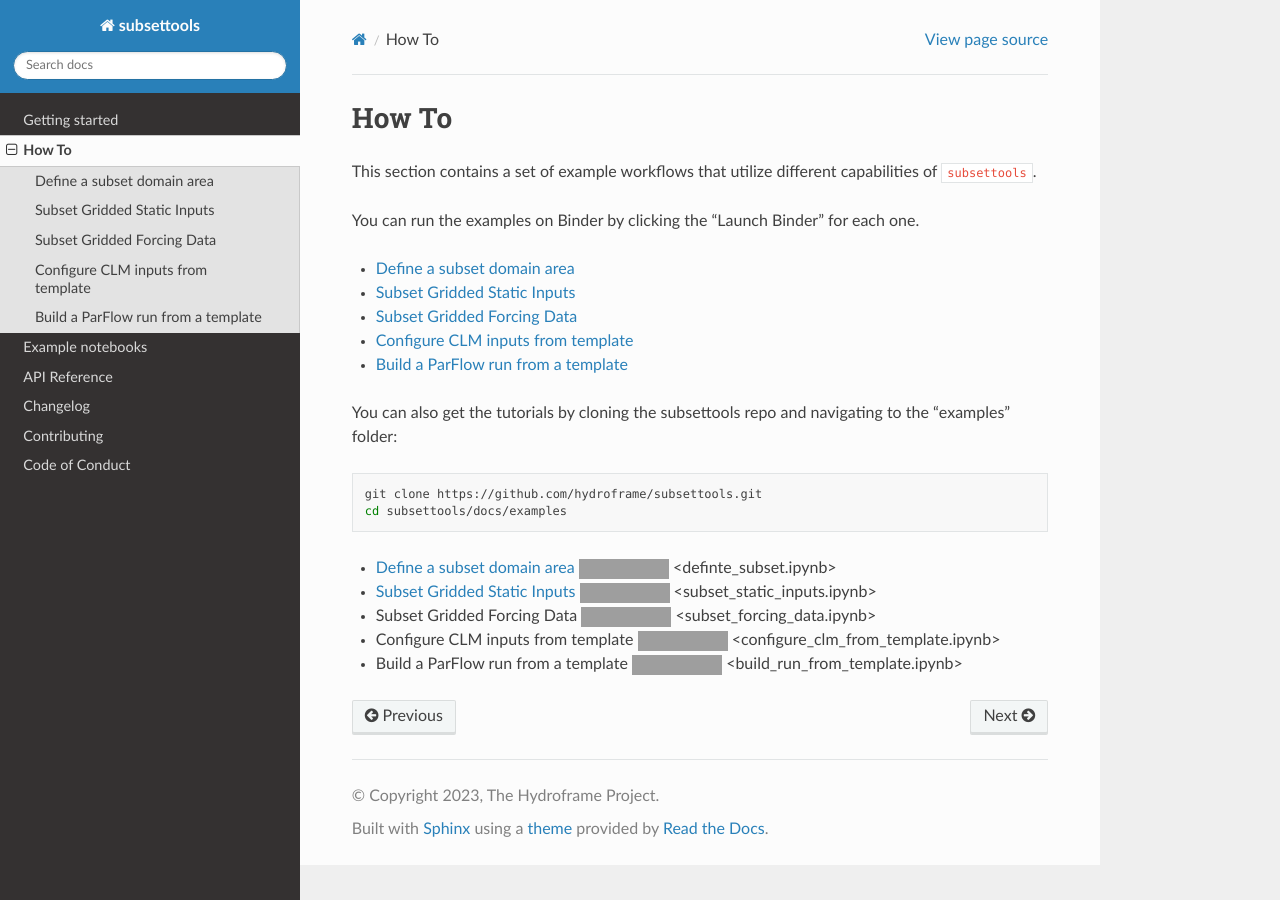
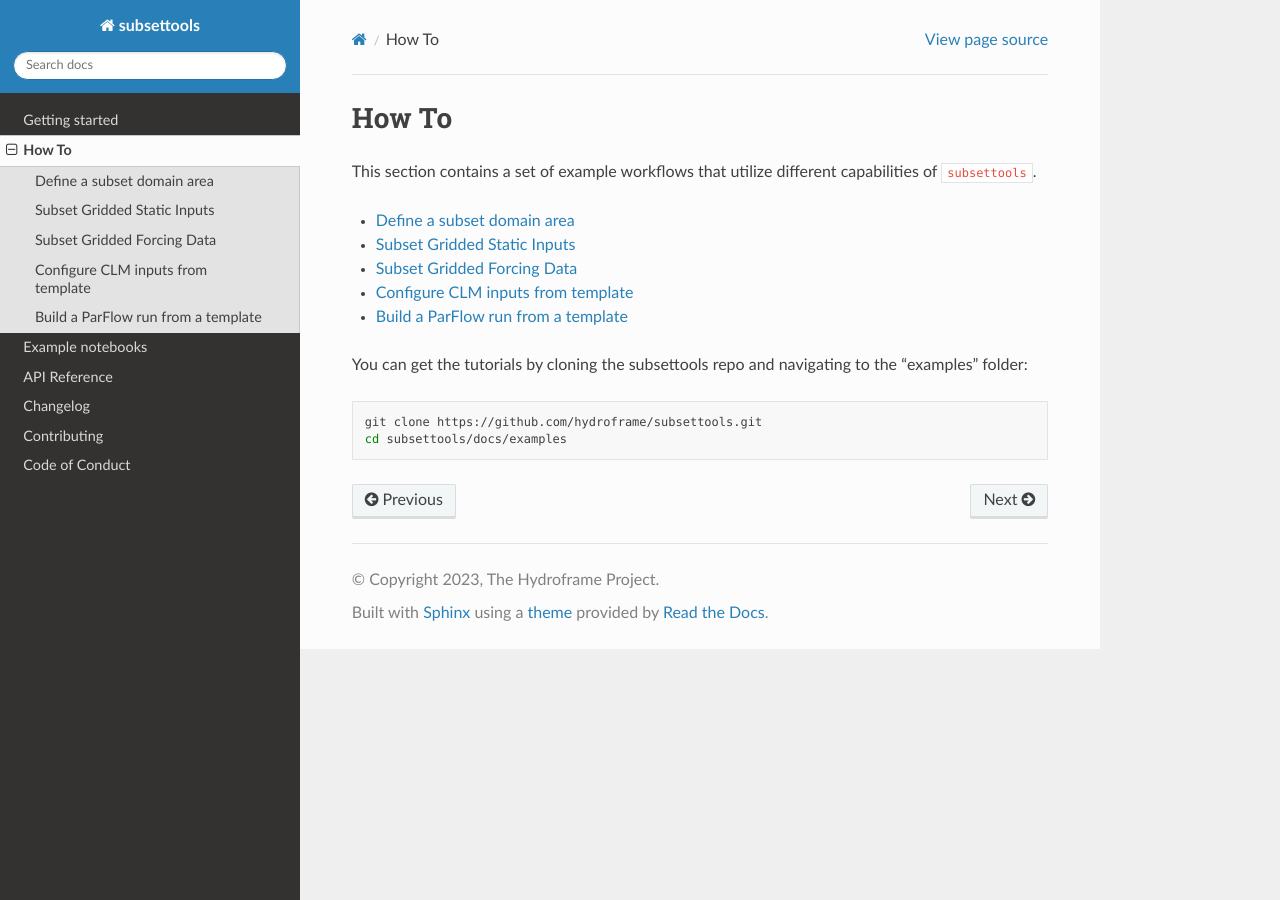
Before and after one commit to hydroframe/subsettools, a Sphinx documentation site: the page built from docs/examples/index.md, in a window 1280 px wide. Built offline with Sphinx 7.4.7 and the Read the Docs theme 2.0.0, drawn with Linux system fonts in a browser that asks for light colours; grey boxes are pictures that could not be loaded.

Commit message:
edit docs

````diff
--- a/docs/examples/index.md
+++ b/docs/examples/index.md
@@ -1,8 +1,6 @@
 # How To
 
 This section contains a set of example workflows that utilize different capabilities of `subsettools`.
-
-You can run the examples on Binder by clicking the "Launch Binder" for each one.
 
 ```{toctree}
 :maxdepth: 1
@@ -13,15 +11,9 @@ configure_clm_from_template.ipynb
 build_run_from_template.ipynb
 ```
 
-You can also get the tutorials by cloning the subsettools repo and navigating to the "examples" folder:
+You can get the tutorials by cloning the subsettools repo and navigating to the "examples" folder:
 
 ```bash
 git clone https://github.com/hydroframe/subsettools.git
 cd subsettools/docs/examples
 ```
-
-- [Define a subset domain area](https://hydroframesubsettools.readthedocs.io/en/latest/examples/definte_subset.html)  [![Binder](https://mybinder.org/badge_logo.svg)](https://mybinder.org/v2/gh/hydroframe/subsettools-binder/HEAD?labpath=subsettools%2Fdefinte_subset.ipynb) <definte_subset.ipynb>
-- [Subset Gridded Static Inputs](https://hydroframesubsettools.readthedocs.io/en/latest/examples/subset_static_inputs.html) [![Binder](https://mybinder.org/badge_logo.svg)](https://mybinder.org/v2/gh/hydroframe/subsettools-binder/HEAD?labpath=subsettools%2Fsubset_static_inputs.ipynb) <subset_static_inputs.ipynb>
-- Subset Gridded Forcing Data [![Binder](https://mybinder.org/badge_logo.svg)](https://mybinder.org/v2/gh/hydroframe/subsettools-binder/HEAD?labpath=subsettools%2Fsubset_forcing_data.ipynb) <subset_forcing_data.ipynb>
-- Configure CLM inputs from template [![Binder](https://mybinder.org/badge_logo.svg)](https://mybinder.org/v2/gh/hydroframe/subsettools-binder/HEAD?labpath=subsettools%2Fconfigure_clm_from_template.ipynb) <configure_clm_from_template.ipynb>
-- Build a ParFlow run from a template [![Binder](https://mybinder.org/badge_logo.svg)](https://mybinder.org/v2/gh/hydroframe/subsettools-binder/HEAD?labpath=subsettools%2Fbuild_run_from_template.ipynb) <build_run_from_template.ipynb>
````
Also changed, not shown: docs/example_notebooks/example_notebooks.md (+7 -0 lines), docs/examples/definte_subset.ipynb.
